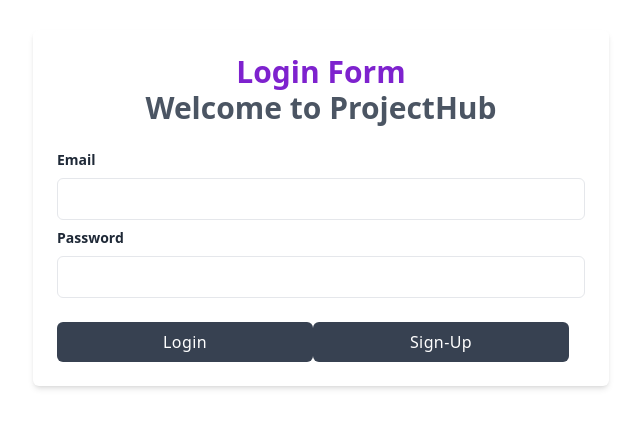
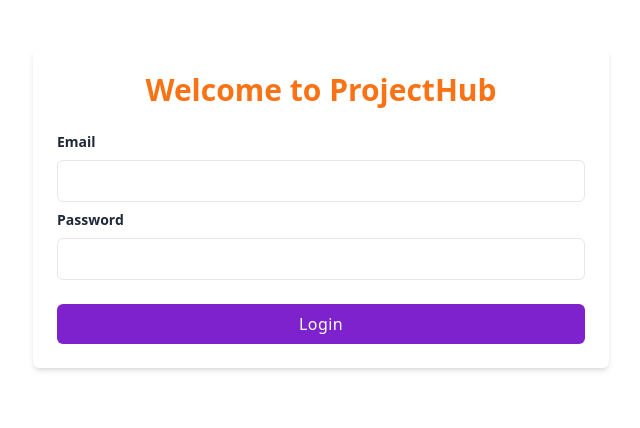
Before and after one commit to UgurKeskekci/projectHub-website, a React (Create React App) app: page / in a window 1280 px wide. Shown: the part 192-620 px from the top of the page, without its empty margins (319-959 px from the left). Built offline with nearby package versions, Linux system fonts and the light colour scheme.

Commit message:
Login panel updated

```diff
--- a/package.json
+++ b/package.json
@@ -8,6 +8,7 @@
     "@testing-library/user-event": "^13.5.0",
     "react": "^18.2.0",
     "react-dom": "^18.2.0",
+    "react-router-dom": "^6.8.1",
     "react-scripts": "5.0.1",
     "web-vitals": "^2.1.4"
   },
--- a/src/App.js
+++ b/src/App.js
@@ -1,10 +1,57 @@
-//import TodoForm from "./components/TodoForm";
-import LoginForm from "./components/LoginForm";
+import Input from "./components/Input";
+import Button from "./components/Button";
+import Forms from "./components/Forms";
+import { useState } from "react";
+function App() {
+
+  const[user, setUser] = useState({ name: "",passwd: "" })
+  const handleChange = (e) =>{
+
+    if(e.target.type==="text") {
+
+      setUser({...user, name: e.target.value});
+      console.log(user);
+    }
+    else if(e.target.type==="password"){
+      setUser({...user, password: e.target.value});
+      console.log(user);
+    }
 
 
-function App() {
-  //return <TodoForm/>
-  return <LoginForm/>
+
+  };
+
+  return (
+  <>
+    <div className="relative flex flex-col justify-center min-h-screen overflow-hidden">
+        <div className="w-full p-6 m-auto bg-white rounded-md shadow-md lg:max-w-xl">
+             <h1 className="text-3xl font-semibold text-center text-orange-500">
+                   Welcome to ProjectHub
+              </h1>
+
+              <Forms>
+                  <label
+                    for="email"
+                    className="block text-sm font-semibold text-gray-800"
+                    >
+                    Email
+                  </label>
+                  <Input type={"text"} value={user.name} onChange={handleChange}/>
+                  <label
+                    for="password"
+                    className="block text-sm font-semibold text-gray-800"
+                    >
+                    Password
+                  </label>
+                  <Input type={"password"} value={user.password} onChange={handleChange}/>
+                  <Button/>
+              </Forms>
+        </div>
+    </div>
+  </>
+
+
+  );
 }
 
 export default App;
--- /dev/null
+++ b/src/components/Button.js
@@ -0,0 +1,15 @@
+import React from 'react'
+
+function Button() {
+  return (
+    <>
+        <div className="mt-6">
+                        <button className="w-full px-4 py-2 tracking-wide text-white transition-colors duration-200 transform bg-purple-700 rounded-md hover:bg-purple-600 focus:outline-none focus:bg-purple-600">
+                            Login
+                        </button>
+          </div>
+    </>
+  )
+}
+
+export default Button
--- /dev/null
+++ b/src/components/Forms.js
@@ -0,0 +1,11 @@
+import React from 'react'
+
+function Forms({children}) {
+  return (
+    <form className="mt-6">
+        {children}
+    </form>
+  )
+}
+
+export default Forms
--- /dev/null
+++ b/src/components/Input.js
@@ -0,0 +1,18 @@
+import React from 'react'
+
+
+function Input({type, onChange}) {
+  return (
+    <>
+      <div className="mb-2">
+        <input
+        type={type} onChange={onChange}
+        className="block w-full px-4 py-2 mt-2 text-purple-700 bg-white border rounded-md focus:border-purple-400 focus:ring-purple-300 focus:outline-none focus:ring focus:ring-opacity-40"
+        />
+      </div>
+
+  </>
+  )
+}
+
+export default Input
--- a/src/components/LoginForm.jsx
+++ /dev/null
@@ -1,51 +0,0 @@
-import React from 'react';
-
-export default function Login() {
-    return (
-        <div className="relative flex flex-col justify-center min-h-screen overflow-hidden">
-            <div className="w-full p-6 m-auto bg-white rounded-md shadow-md lg:max-w-xl">
-                <h1 className="text-3xl font-semibold text-center text-purple-700">
-                   Login Form
-                </h1>
-                <h2 className="text-3xl font-semibold text-center text-gray-600 " >Welcome to ProjectHub</h2>
-                <form className="mt-6">
-                    <div className="mb-2">
-                        <label
-                            for="email"
-                            className="block text-sm font-semibold text-gray-800"
-                        >
-                            Email
-                        </label>
-                        <input
-                            type="email"
-                            className="block w-full px-4 py-2 mt-2 text-purple-700 bg-white border rounded-md focus:border-purple-400 focus:ring-purple-300 focus:outline-none focus:ring focus:ring-opacity-40"
-                        />
-                    </div>
-                    <div className="mb-2">
-                        <label
-                            for="password"
-                            className="block text-sm font-semibold text-gray-800"
-                        >
-                            Password
-                        </label>
-                        <input
-                            type="password"
-                            className="block w-full px-4 py-2 mt-2 text-purple-700 bg-white border rounded-md focus:border-purple-400 focus:ring-purple-300 focus:outline-none focus:ring focus:ring-opacity-40"
-                        />
-                    </div>
-
-                    <div className="mt-6 ">
-                        <button className=" w-64 px-4 py-2 tracking-wide text-white transition-colors duration-200 transform bg-gray-700 rounded-md hover:bg-purple-600 focus:outline-none focus:bg-purple-600">
-                            Login
-                        </button>
-                        <button className=" w-64 px-4 py-2 tracking-wide text-white transition-colors duration-200 transform bg-gray-700 rounded-md hover:bg-purple-600 focus:outline-none focus:bg-purple-600">
-                            Sign-Up
-                        </button>
-                    </div>
-                </form>
-
-
-            </div>
-        </div>
-    );
-}
--- a/src/components/TodoForm.jsx
+++ /dev/null
@@ -1,20 +0,0 @@
-import React from "react";
-import {useState, useEffect} from 'react'
-
-
-const TodoForm = () => {
-    return (
-
-        <form action="" >
-            <input
-            type='text'
-            id='form-input'
-            placeholder='Please enter your todo'></input>
-        </form>
-
-
-    );
-
-};
-
-export default TodoForm;
```
Also changed, not shown: 1 other file (tests, documents, lock files or other folders).
